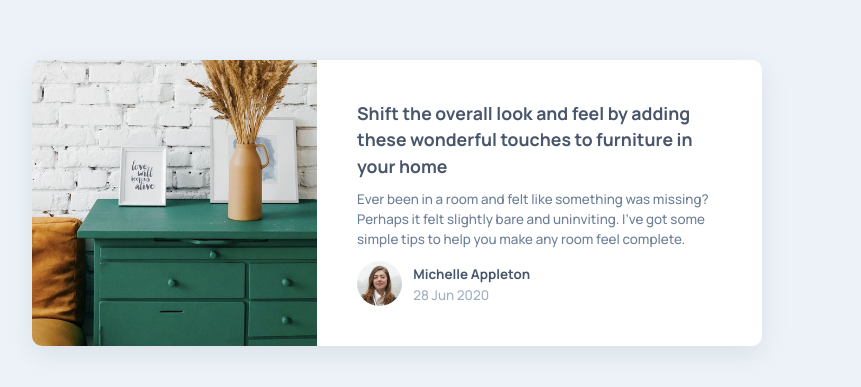
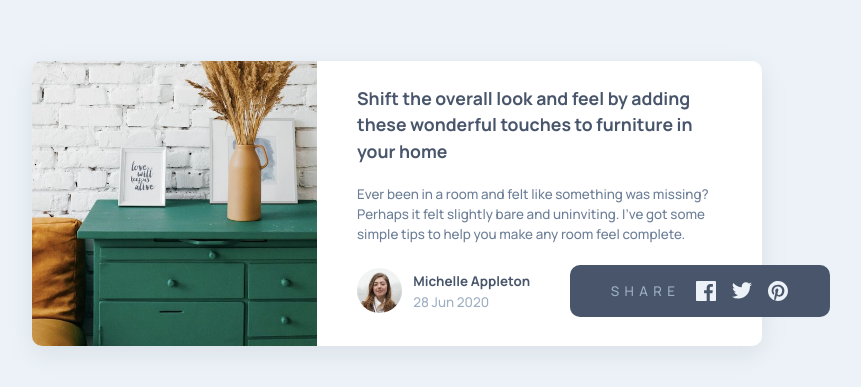
Before and after one commit to hassaneljebyly/article-preview-component, a website: page public/index.html in a window 1280 px wide. Shown: the part 197-584 px from the top of the page, without its empty margins (243-1104 px from the left). Drawn offline with Linux system fonts and the light colour scheme.

Commit message:
third commit

```diff
--- a/public/index.html
+++ b/public/index.html
@@ -1,5 +1,5 @@
 <!DOCTYPE html>
-<html class="no-js" lang="en">
+<html lang="en">
 
   <head>
     <meta charset="UTF-8">
@@ -29,18 +29,21 @@
     <link href="https://fonts.googleapis.com/css2?family=Manrope:wght@500;700&display=swap" rel="stylesheet">
     <!-- css -->
     <link rel="stylesheet" href="./styles/main.min.css">
-    <script>
-      document.getElementsByTagName("html")[0].classList.replace("no-js", "js")
-    </script>
     <title>Frontend Mentor | Article preview component</title>
   </head>
+
+  <!--
+    toDo : focus and hover states
+    toDo : aria labels and aria regions
+    toDo : fix padding bottom under author div in mobile view
+   -->
 
   <body class="ff-p | bg-p-100">
     <main>
       <section>
         <div class="container">
           <article class="article">
-            <div class="article__image"></div>
+            <div class="article__image" aria-hidden="true"></div>
             <div class="article__body | flow bg-p-50">
               <h1 class="article__title | fs-p-400 fw-p-bold text-p-400">
                 Shift the overall look and feel by adding these wonderful touches to furniture in your home</h1>
@@ -59,6 +62,52 @@
                   <p class="article__date | fs-p-300 fw-p-medium text-p-200">28 Jun 2020</p>
                 </div>
                 <div class="article__share">
+                  <div class="share">
+                    <button class="share__button | bg-p-100" id="share-button">
+                      <svg aria-hidden="true" class="icon icon--share" xmlns="http://www.w3.org/2000/svg" width="15"
+                        height="12.5" viewBox="0 0 15 12.5">
+                        <path
+                          d="M17.5,9.688,11.25,3.75V7.083c-5.833.834-7.917,5-8.75,9.167C4.583,13.333,7.083,12,11.25,12v3.417Z"
+                          transform="translate(-2.5 -3.75)" />
+                      </svg>
+                      <p class="sr-only">share this article</p>
+                    </button>
+                    <div class="share__social-list-wrapper | bg-p-400">
+                      <span class="share__label | fs-p-300 fw-p-medium text-p-200">SHARE</span>
+                      <ul class="share__social-list" role="list">
+                        <li class="share__social-list-item">
+                          <a id="facebook-link" class="share__link" href="https://www.facebook.com" target="_blank">
+                            <span class="sr-only">facebook</span>
+                            <svg aria-hidden="true" class="icon icon--facebook" xmlns="http://www.w3.org/2000/svg"
+                              width="20" height="20">
+                              <path
+                                d="M18.896 0H1.104C.494 0 0 .494 0 1.104v17.793C0 19.506.494 20 1.104 20h9.58v-7.745H8.076V9.237h2.606V7.01c0-2.583 1.578-3.99 3.883-3.99 1.104 0 2.052.082 2.329.119v2.7h-1.598c-1.254 0-1.496.597-1.496 1.47v1.928h2.989l-.39 3.018h-2.6V20h5.098c.608 0 1.102-.494 1.102-1.104V1.104C20 .494 19.506 0 18.896 0z" />
+                            </svg>
+                          </a>
+                        </li>
+                        <li class="share__social-list-item">
+                          <a id="twitter-link" class="share__link" href="https://www.twitter.com" target="_blank">
+                            <span class="sr-only">twitter</span>
+                            <svg aria-hidden="true" class="icon icon--twitter" xmlns="http://www.w3.org/2000/svg"
+                              width="20" height="17">
+                              <path
+                                d="M20 2.172a8.192 8.192 0 01-2.357.646 4.11 4.11 0 001.804-2.27 8.22 8.22 0 01-2.605.996A4.096 4.096 0 0013.847.248c-2.65 0-4.596 2.472-3.998 5.037A11.648 11.648 0 011.392 1a4.109 4.109 0 001.27 5.478 4.086 4.086 0 01-1.858-.513c-.045 1.9 1.318 3.679 3.291 4.075a4.113 4.113 0 01-1.853.07 4.106 4.106 0 003.833 2.849A8.25 8.25 0 010 14.658a11.616 11.616 0 006.29 1.843c7.618 0 11.922-6.434 11.663-12.205A8.354 8.354 0 0020 2.172z" />
+                            </svg>
+                          </a>
+                        </li>
+                        <li class="share__social-list-item">
+                          <a id="pinterest-link" class="share__link" href="https://www.pinterest.com" target="_blank">
+                            <span class="sr-only">pinterest</span>
+                            <svg aria-hidden="true" class="icon icon--pinterest" xmlns="http://www.w3.org/2000/svg"
+                              width="20" height="20">
+                              <path
+                                d="M10 0C4.478 0 0 4.477 0 10c0 4.237 2.636 7.855 6.356 9.312-.088-.791-.167-2.005.035-2.868.182-.78 1.172-4.97 1.172-4.97s-.299-.6-.299-1.486c0-1.39.806-2.428 1.81-2.428.852 0 1.264.64 1.264 1.408 0 .858-.545 2.14-.828 3.33-.236.995.5 1.807 1.48 1.807 1.778 0 3.144-1.874 3.144-4.58 0-2.393-1.72-4.068-4.177-4.068-2.845 0-4.515 2.135-4.515 4.34 0 .859.331 1.781.745 2.281a.3.3 0 01.069.288l-.278 1.133c-.044.183-.145.223-.335.134-1.249-.581-2.03-2.407-2.03-3.874 0-3.154 2.292-6.052 6.608-6.052 3.469 0 6.165 2.473 6.165 5.776 0 3.447-2.173 6.22-5.19 6.22-1.013 0-1.965-.525-2.291-1.148l-.623 2.378c-.226.869-.835 1.958-1.244 2.621.937.29 1.931.446 2.962.446 5.522 0 10-4.477 10-10S15.522 0 10 0z" />
+                            </svg>
+                          </a>
+                        </li>
+                      </ul>
+                    </div>
+                  </div>
                 </div>
               </div>
             </div>
--- a/src/styles/sass/abstract/_colors.scss
+++ b/src/styles/sass/abstract/_colors.scss
@@ -4,4 +4,4 @@ $colors: (
     200: hsl(212, 23%, 69%),
     100: hsl(210, 46%, 95%),
     50: hsl(0, 0%, 100%)),
-);
+  );
--- a/src/styles/sass/components/_article-preview-card.scss
+++ b/src/styles/sass/components/_article-preview-card.scss
@@ -5,6 +5,7 @@ $article-max-width-large : 730px;
 $article-max-width-small : 400px;
 $article-border-radius : 10px;
 $article-body-max-width: 445px;
+$article-body-padding: 2em;
 
 .article {
   max-width: $article-max-width-small;
@@ -40,23 +41,33 @@ $article-body-max-width: 445px;
 
   &__body {
     --flow-spacer: 1.2em;
+    --block-padding: 1.5em;
     max-width: $article-body-max-width;
     padding-inline: 0.9em;
-    padding-block: 1.5em;
+    padding-block: var(--block-padding);
     border-bottom-left-radius: $article-border-radius;
     border-bottom-right-radius: $article-border-radius;
+    // hide share component overflow
+    overflow-x: hidden;
 
     @include respond-to('medium') {
-      --flow-spacer: 0.75em;
+      --flow-spacer: 1.5em;
+      overflow-x: visible;
       border-radius: 0;
       border-top-right-radius: $article-border-radius;
       border-bottom-right-radius: $article-border-radius;
-      padding: 2.5em;
+      padding-block: var(--block-padding);
+      padding-inline: 2.5em;
     }
+  }
+
+  &__details {
+    margin-right: auto;
   }
 
   &__details-wrapper {
     display: flex;
+    flex-wrap: wrap;
   }
 
   &__author-picture {
--- a/src/styles/sass/components/_index.scss
+++ b/src/styles/sass/components/_index.scss
@@ -1 +1,3 @@
 @forward './article-preview-card';
+@forward './social-icons';
+@forward './share';
--- /dev/null
+++ b/src/styles/sass/components/_share.scss
@@ -0,0 +1,60 @@
+@use "../abstract/mixins" as *;
+
+.share {
+  position: relative;
+  // size of author avatar picture
+  width: 45px;
+  aspect-ratio: 1;
+  display: grid;
+  place-items: center;
+
+  &__button {
+    padding: .6em;
+    margin-top: 0.1em;
+    border-radius: 50%;
+    cursor: pointer;
+    transition: background-color 150ms ease-in-out;
+
+    &:focus {
+      outline: 1px solid var(--clr-p-400);
+      outline-offset: 5px;
+    }
+
+    &:hover {
+      background-color: var(--clr-p-300);
+    }
+
+    .icon--share {
+      fill: var(--clr-p-300);
+    }
+
+    &:hover {
+      .icon--share {
+        fill: var(--clr-p-100);
+      }
+    }
+  }
+
+  &__social-list-wrapper {
+    position: absolute;
+    display: flex;
+    justify-content: center;
+    align-items: center;
+    // write comment here
+    width: clamp(15.625rem, 21.25rem + -6.25vw, 20rem);
+    padding-block: 1em;
+    border-radius: 10px;
+  }
+
+  &__label {
+    letter-spacing: 0.4em;
+  }
+
+  &__social-list {
+    list-style: none;
+    display: flex;
+    align-items: center;
+    margin-left: 1em;
+    gap: 1em;
+  }
+}
--- /dev/null
+++ b/src/styles/sass/components/_social-icons.scss
@@ -0,0 +1,20 @@
+.icon {
+  --fill: var(--clr-p-100);
+  fill: var(--fill);
+  transition: 150ms ease-in-out;
+
+  &--facebook:hover,
+  &--facebook:focus {
+    --fill: #4e7ddb;
+  }
+
+  &--twitter:hover,
+  &--twitter:focus {
+    --fill: #1daef2;
+  }
+
+  &--pinterest:hover,
+  &--pinterest:focus {
+    --fill: #bd081c;
+  }
+}
```
Also changed, not shown: public/styles/main.min.css, src/styles/main.css.
